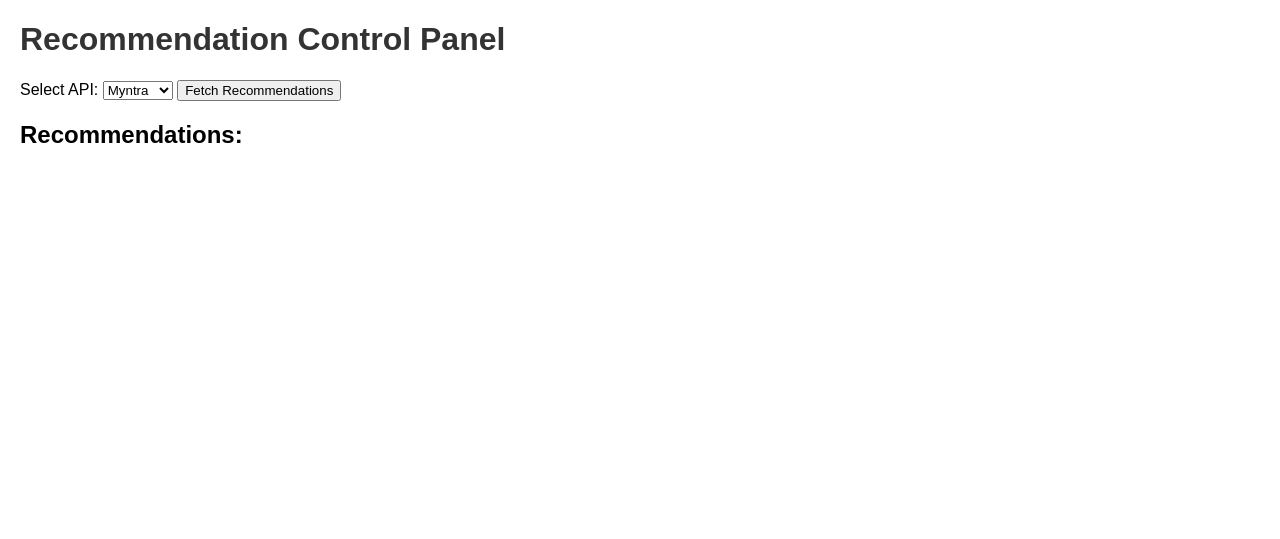
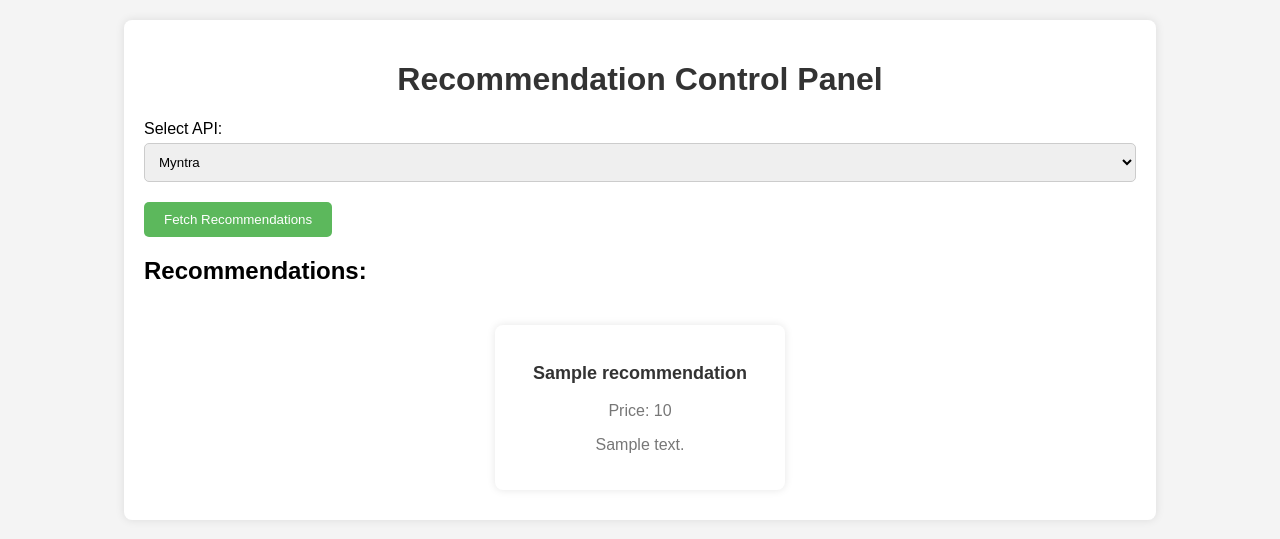
Before and after one commit to Devansh30032004/CloudBash_assignment, a Django app: template project/templates/project/control_panel.html in a window 1280 px wide. Shown: the top 539 px of the page. Run offline with Django 5.2, Linux system fonts and the light colour scheme; the template is opened without the code that fills it: most values are stand-ins (such as "Sample title", 1, 10 or a date in 2020).

Commit message:
Second Commit

```diff
--- a/project/templates/project/control_panel.html
+++ b/project/templates/project/control_panel.html
@@ -3,26 +3,105 @@
 <head>
     <meta charset="UTF-8">
     <meta name="viewport" content="width=device-width, initial-scale=1.0">
-    <title>Control Panel</title>
+    <title>Recommendation Control Panel</title>
     {% load static %}
     <link rel="stylesheet" href="{% static 'css/styles.css' %}">
     <script src="{% static 'js/script.js' %}" defer></script>
+    <style>
+        body {
+            font-family: Arial, sans-serif;
+            background-color: #f4f4f4;
+            margin: 0;
+            padding: 20px;
+        }
+        h1 {
+            color: #333;
+            text-align: center;
+        }
+        .container {
+            width: 80%;
+            margin: 0 auto;
+            background-color: white;
+            padding: 20px;
+            border-radius: 8px;
+            box-shadow: 0 0 10px rgba(0, 0, 0, 0.1);
+        }
+        .form-group {
+            margin-bottom: 15px;
+        }
+        select {
+            padding: 10px;
+            width: 100%;
+            margin: 5px 0;
+            border-radius: 5px;
+            border: 1px solid #ccc;
+        }
+        button {
+            padding: 10px 20px;
+            background-color: #5cb85c;
+            color: white;
+            border: none;
+            border-radius: 5px;
+            cursor: pointer;
+        }
+        button:hover {
+            background-color: #4cae4c;
+        }
+        .recommendations {
+            margin-top: 30px;
+            display: flex;
+            flex-wrap: wrap;
+            justify-content: space-around;
+        }
+        .recommendation {
+            background-color: #fff;
+            padding: 20px;
+            margin: 10px;
+            border-radius: 8px;
+            box-shadow: 0 0 8px rgba(0, 0, 0, 0.1);
+            width: 250px;
+            text-align: center;
+        }
+        .recommendation h3 {
+            font-size: 18px;
+            color: #333;
+        }
+        .recommendation p {
+            font-size: 16px;
+            color: #777;
+        }
+    </style>
 </head>
 <body>
+
+    <div class="container">
         <h1>Recommendation Control Panel</h1>
+
         <form method="POST">
             {% csrf_token %}
+            <div class="form-group">
                 <label for="api_choice">Select API:</label>
                 <select name="api_choice" id="api_choice">
                     <option value="myntra">Myntra</option>
                     <option value="meesho">Meesho</option>
                 </select>
+            </div>
             <button type="submit">Fetch Recommendations</button>
         </form>
 
         <h2>Recommendations:</h2>
-    <ul id="recommendations-container">
-        <!-- Myntra or Meesho recommendations will be dynamically inserted here -->
-    </ul>
+        <div class="recommendations">
+            {% for recommendation in recommendations %}
+                <div class="recommendation">
+                    <h3>{{ recommendation.name }}</h3>
+                    <p>Price: {{ recommendation.price }}</p>
+                    <p>{{ recommendation.description }}</p>
+                </div>
+            {% empty %}
+                <p>No recommendations available. Please select an API.</p>
+            {% endfor %}
+        </div>
+    </div>
+
 </body>
 </html>
```
Also changed, not shown: project/views.py (+60 -19 lines). Lines whose indentation alone changed are shown as unchanged.
